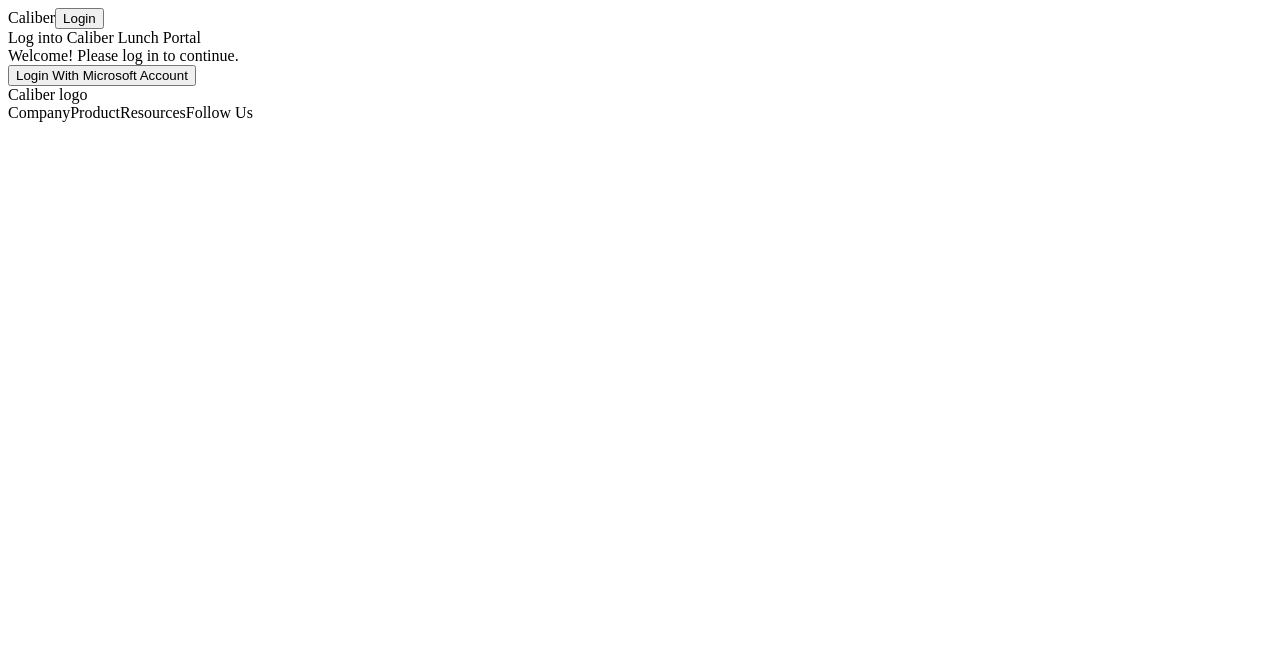
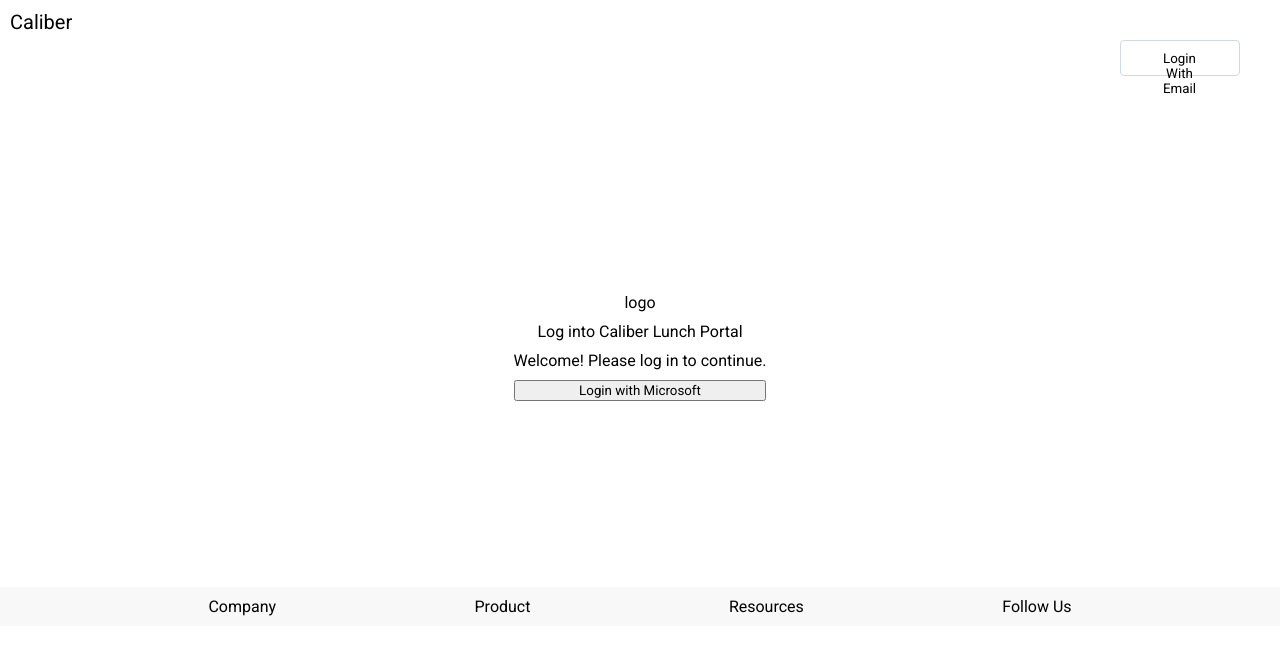
Before and after one commit to Ashu2612/NewLunchPortal, an Angular app in the folder CaliberLunchPortal/: page / in a window 1280 px wide. Shown: the top 654 px of the page. Built offline with nearby package versions, Linux system fonts and the light colour scheme.

Commit message:
Pop up modal for login prompt added.

```diff
--- a/CaliberLunchPortal/package.json
+++ b/CaliberLunchPortal/package.json
@@ -20,6 +20,7 @@
     "@angular/router": "^18.2.0",
     "bootstrap": "^5.3.3",
     "rxjs": "~7.8.0",
+    "sweetalert2": "^11.14.5",
     "tslib": "^2.3.0",
     "zone.js": "~0.14.10"
   },
--- a/CaliberLunchPortal/src/app/Component/login/login.component.html
+++ b/CaliberLunchPortal/src/app/Component/login/login.component.html
@@ -1,28 +1,23 @@
 <div>
     <header>
-        <span>Caliber</span>
-        <span>
-            <button>Login</button>
+        <span class="header-top-left">Caliber</span>
+        <span class="header-top-right">
+            <button (click)="openLoginModal()" class="buttonsecondary">Login With Email</button>
         </span>
     </header>
     <section>
-        <div>
-        </div>
-        <div>Log into Caliber Lunch Portal</div>
-        <div>Welcome! Please log in to continue.</div>
-        <div>
-            <button>Login With Microsoft Account</button>
+        <div class="login-body">
+            <div>logo </div>
+            <div>Log into Caliber Lunch Portal</div>
+            <div>Welcome! Please log in to continue.</div>
+            <button (click)="openLoginModal()">Login with Microsoft</button>
+
         </div>
     </section>
     <footer>
-       <div>
-        <span>Caliber logo</span>
-       </div>
-       <div>
         <span>Company</span>
         <span>Product</span>
         <span>Resources</span>
         <span>Follow Us</span>
-       </div>
     </footer>
 </div>
--- a/CaliberLunchPortal/src/app/Component/login/login.component.ts
+++ b/CaliberLunchPortal/src/app/Component/login/login.component.ts
@@ -1,12 +1,121 @@
 import { Component } from '@angular/core';
+import { HttpClient, HttpHeaders } from '@angular/common/http';
+import { Observable } from 'rxjs';
+import { HttpClientModule } from '@angular/common/http';
+import Swal from 'sweetalert2';
+//import { LoginModalComponent } from '../login-modal/login-modal.component';
 
 @Component({
   selector: 'app-login',
   standalone: true,
-  imports: [],
+  imports: [HttpClientModule],
   templateUrl: './login.component.html',
   styleUrl: './login.component.css'
 })
-export class LoginComponent {
+
+export class LoginComponent{
+
+  private apiUrl = 'https://localhost:7231';
+
+  constructor(private http: HttpClient) {
+    // Listen for messages from the popup window after it closes
+    window.addEventListener('message', (event) => {
+      if (event.origin === this.apiUrl) {
+          const data = event.data;
+          console.log('Data received from popup:', data);
+
+          setTimeout(() => {
+              const userData = this.getUserDataFromCookies();
+              console.log('User Data from Cookies:', userData);
+              if (userData.userName) {
+                  this.showToastAlert(`Logged in as ${userData.userName}`, '#5ad192');
+              }
+          }, 500); // Delay to ensure cookies are set before fetching them
+      }
+    });
+  }
+  // Open a new window on top of the current window
+  openLoginModal() {
+    const popupWidth = 600;
+    const popupHeight = 400;
+    const leftPosition = (window.screen.width - popupWidth) / 2;
+    const topPosition = (window.screen.height - popupHeight) / 2;
+
+    // Replace this URL with your actual Microsoft login URL
+    const popupUrl = `${this.apiUrl}/Identity/LoginWithMicrosoftAccount`;
+    const popupWindow = window.open(
+      popupUrl,
+      'MicrosoftLoginPopup',
+      `width=${popupWidth},height=${popupHeight},left=${leftPosition},top=${topPosition},resizable=yes,scrollbars=yes,status=yes`
+    );
+
+    if (popupWindow) {
+      popupWindow.focus(); // Ensure the new window is brought to the front
+
+      // Check if the popup window is closed
+      const checkPopupClosed = setInterval(() => {
+        if (popupWindow.closed) {
+          clearInterval(checkPopupClosed);
+          console.log('Popup window closed');
+          // Optionally, you can fetch user data from cookies here if needed
+          const userData = this.getUserDataFromCookies();
+          if (userData.userName) {
+            this.showToastAlert(`Logged in as ${userData.userName}`, '#5ad192');
+          }
+        }
+      }, 1000);
+    } else {
+      console.error('Popup window could not be opened. Please check if popups are blocked.');
+    }
+  }
+
+  fetchUserData() {
+    console.log('Fetching user data...');
+   this.http.get<any>(`${this.apiUrl}/identity/userdto`, { withCredentials: true }).subscribe(
+    (data) => {
+      if (!data.isAuthenticated) {
+        this.showToastAlert(`Logged in as ${data.userName}`, '#5ad192');
+      } else {
+        this.showToastAlert('Authentication Failed!', '#f55427');
+      }
+    },
+    (error) => {
+      console.error('Error fetching user data:', error);
+      Swal.fire('Error', 'Could not retrieve user data', 'error');
+    }
+   );
+  }
+  getUserDataFromCookies(): any {
+    const userName = this.getCookie('UserName');
+    const userEmail = this.getCookie('UserEmail');
+    console.log('UserName from cookies:', userName);  // Debug log
+    console.log('UserEmail from cookies:', userEmail);  // Debug log
+    return { userName, userEmail };
+}
+
+getCookie(name: string): string | null {
+    const value = `; ${document.cookie}`;
+    const parts = value.split(`; ${name}=`);
+    if (parts.length === 2) {
+        const cookieValue = parts.pop()?.split(';').shift() || null;
+        console.log(`${name} cookie value:`, cookieValue);  // Debug log
+        return cookieValue;
+    }
+    return null;
+}
+showToastAlert(message:string, alertColor:string) {
+  Swal.fire({
+    title: message,
+    toast: true,
+    position: 'top',
+    timer: 3000,
+    background: alertColor,
+    showConfirmButton: true,
+    color: '#fff',
+    customClass: {
+      popup: 'slim-toast'
+    }
+  });
+}
 
 }
--- a/CaliberLunchPortal/src/index.html
+++ b/CaliberLunchPortal/src/index.html
@@ -6,6 +6,7 @@
   <base href="/">
   <meta name="viewport" content="width=device-width, initial-scale=1">
   <link rel="icon" type="image/x-icon" href="favicon.ico">
+  <link href="https://fonts.googleapis.com/css2?family=Roboto:wght@400;500;700&display=swap" rel="stylesheet">
 </head>
 <body>
   <app-root></app-root>
--- a/CaliberLunchPortal/src/styles.css
+++ b/CaliberLunchPortal/src/styles.css
@@ -1 +1,87 @@
-/* You can add global styles to this file, and also import other style files */
+* {
+    font-family: 'Roboto', sans-serif;
+}
+body, html {
+    height: 100%; /* Ensure body and html take the full height of the viewport */
+    margin: 0; /* Remove default margin */
+    display: flex;
+    flex-direction: column;
+}
+.container {
+    display: flex;
+    flex-direction: column;
+    height: 100%; /* Full height to ensure footer sticks to the bottom */
+}
+header{
+    display: flex;
+    justify-content: space-between;
+    padding: 10px;
+    height: 10%;
+}
+section {
+    height: 60vh;
+    display: flex;
+    justify-content: center; /* Centers the content horizontally */
+    align-items: center; /* Centers the content vertically */
+    flex: 1; /* Make section take up available space */
+}
+
+footer {
+    display: flex;
+    justify-content: space-evenly;
+    padding: 10px;
+    background-color: #f8f8f8; /* Optional: Adds a background color to footer */
+}
+.header-top-left{
+    font-size: 20px;
+ }
+ .header-top-right{
+     font-size: medium;
+ }
+.login-body {
+    display: flex;
+    flex-direction: column; /* Stacks the child elements vertically */
+    gap: 10px; /* Adds space between each child element */
+    text-align: center; /* Centers the text inside the elements */
+}
+.primary-button {
+    width: 89px;
+    height: 16px;
+    font-family: Roboto;
+    font-size: 13px;
+    font-weight: 500;
+    font-stretch: normal;
+    font-style: normal;
+    line-height: normal;
+    letter-spacing: 0.13px;
+
+  }
+  .slim-toast {
+   height: 10px !important; /*  Set height */
+    line-height: 0px; /* Ensure content aligns vertically */
+    padding: 0px; /* Adjust padding for content */
+
+    display: flex;
+    justify-content: center;
+  }
+  .buttonsecondary {
+    width: 120px;
+    height: 36px;
+    margin: 30px 30px 14px 0;
+    padding: 10px 29px 10px 28px;
+    border-radius: 4px;
+    border: solid 1px #cfd9e2;
+    background-color: var(--white);
+  }
+  .secondary {
+    width: 63px;
+    height: 16px;
+    font-family: Roboto;
+    font-size: 13px;
+    font-weight: 500;
+    font-stretch: normal;
+    font-style: normal;
+    line-height: normal;
+    letter-spacing: 0.13px;
+    color: var(--cornflower);
+  }
```
Also changed, not shown: 1 other file (tests, documents, lock files or other folders).
